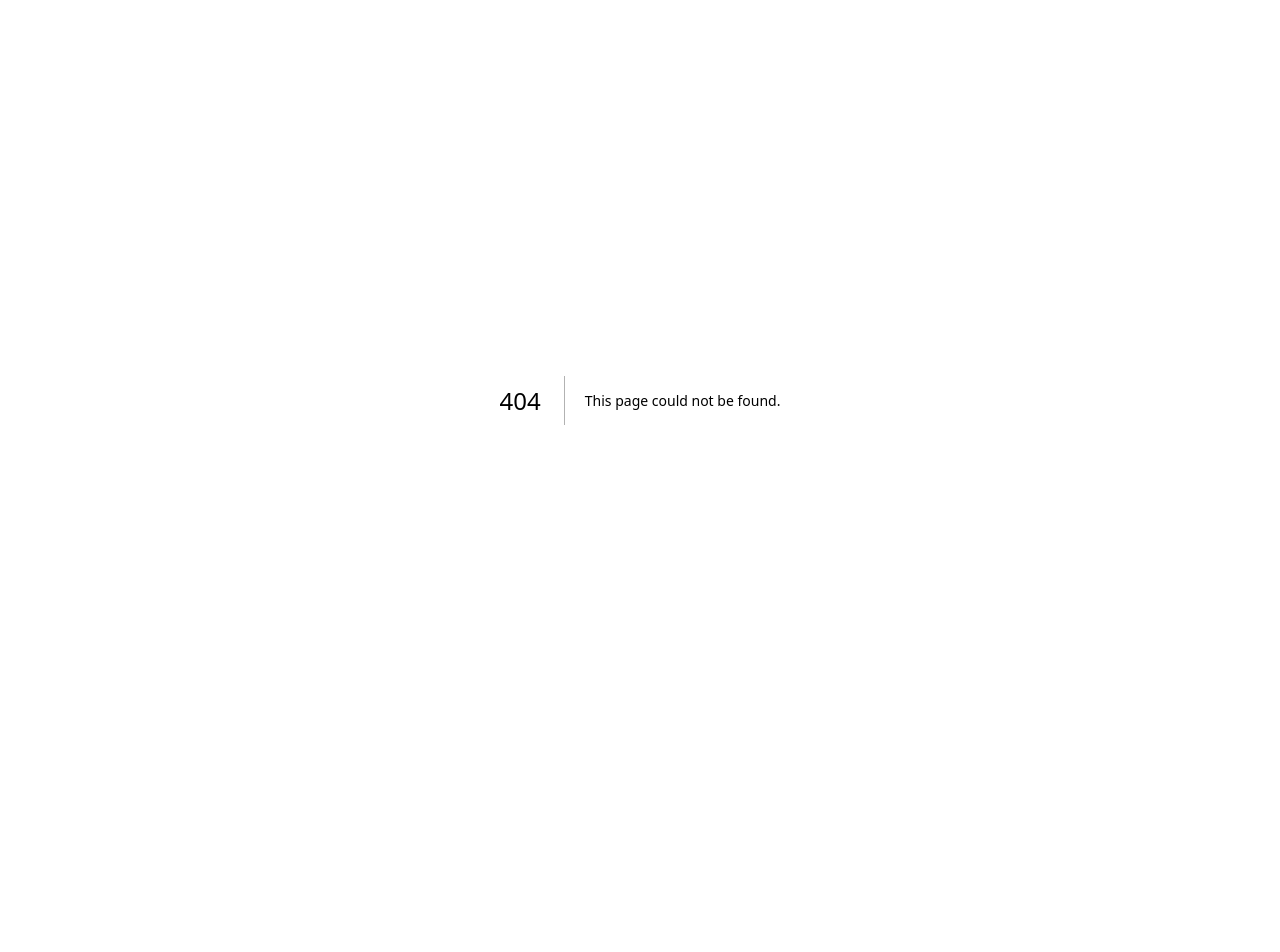
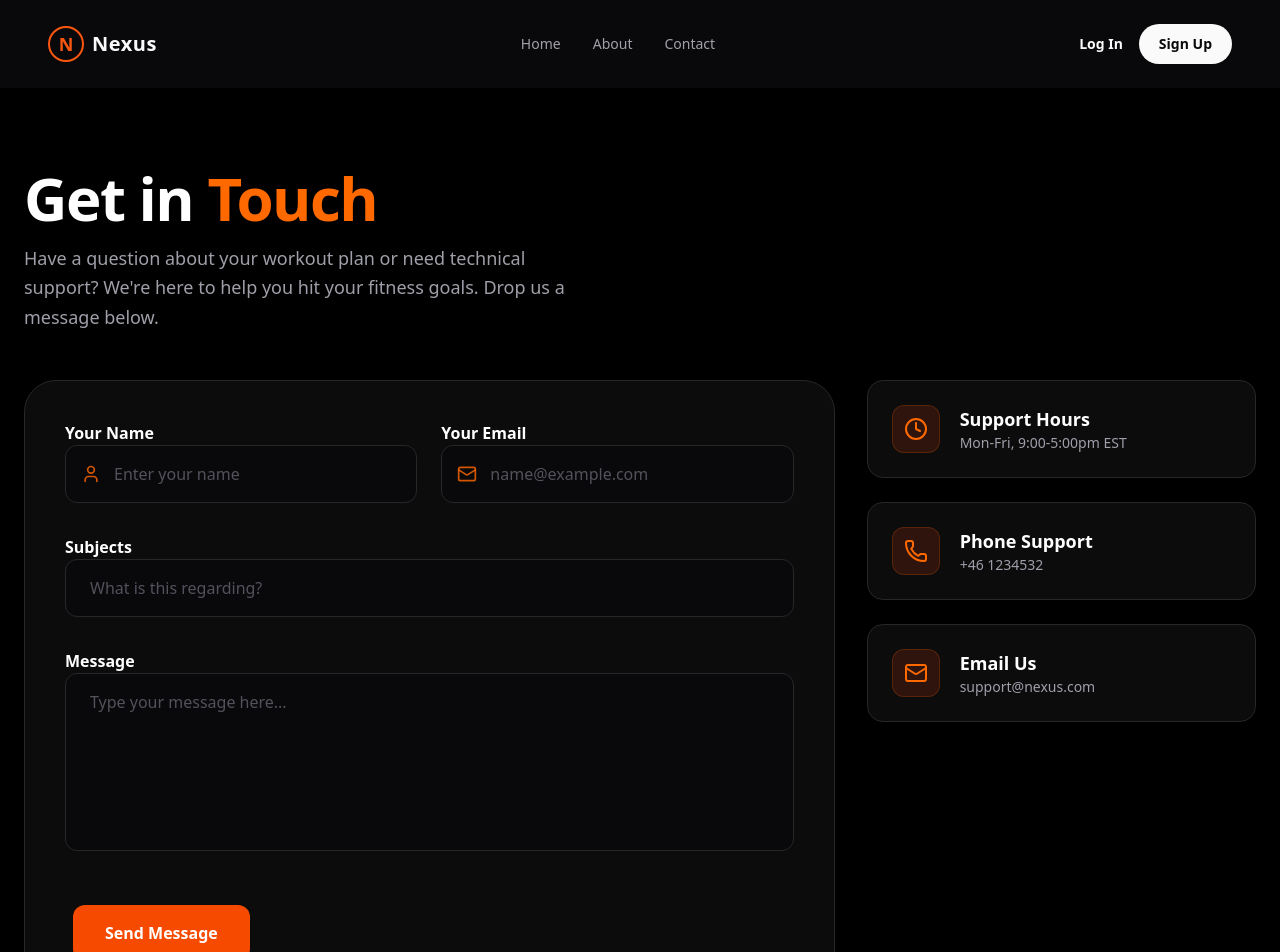
Before and after one commit to Taninwat-55/project2, a Next.js app in the folder frontend/: page /contact in a window 1280 px wide. Before the commit this address had no page. Shown: the top 952 px of the page. Before the commit the page ends 800 px from the top, so only its background shows below. Built offline with nearby package versions, Linux system fonts and the light colour scheme; no server answers.

Commit message:
Contact-Page
Contact page with small user friendly animations.

```diff
--- /dev/null
+++ b/frontend/app/(main)/about/page.tsx
@@ -0,0 +1,9 @@
+import React from 'react'
+
+function page() {
+  return (
+    <div>page</div>
+  )
+}
+
+export default page
--- /dev/null
+++ b/frontend/app/(main)/contact/page.tsx
@@ -0,0 +1,40 @@
+import { ContactForm } from "@/app/components/contact-form";
+import { ContactInfo } from "@/app/components/contact-info";
+import PageTransition from "@/components/page-transition"; // [1] Import the wrapper
+
+export default function ContactPage() {
+  return (
+    <div className="min-h-screen bg-black text-white font-sans selection:bg-orange-500/30">
+
+      {/* [2] Wrap the main content area */}
+      <PageTransition>
+        <main className="max-w-7xl mx-auto px-6 py-12 lg:py-20">
+          {/* Header Section */}
+          <div className="mb-12">
+            <h1 className="text-5xl md:text-6xl font-bold mb-4 tracking-tight">
+              Get in <span className="text-orange-500">Touch</span>
+            </h1>
+            <p className="text-zinc-400 max-w-xl text-lg leading-relaxed">
+              Have a question about your workout plan or need technical support?
+              We&apos;re here to help you hit your fitness goals. Drop us a message below.
+            </p>
+          </div>
+
+          {/* Main Content Grid */}
+          <div className="grid grid-cols-1 lg:grid-cols-3 gap-8">
+            {/* Left: Form */}
+            <div className="lg:col-span-2 bg-zinc-900/50 border border-zinc-800 rounded-[32px] p-6 md:p-10">
+              <ContactForm />
+            </div>
+
+            {/* Right: Info Cards */}
+            <div className="flex flex-col gap-6">
+              <ContactInfo />
+            </div>
+          </div>
+        </main>
+      </PageTransition>
+
+    </div>
+  );
+}
--- /dev/null
+++ b/frontend/app/components/contact-form.tsx
@@ -0,0 +1,134 @@
+"use client";
+
+import { useState } from "react";
+import { User, Mail, CheckCircle2 } from "lucide-react";
+import { motion, AnimatePresence } from "framer-motion"; // Import motion
+
+export function ContactForm() {
+  const [isSubmitted, setIsSubmitted] = useState(false);
+
+  const handleSubmit = (e: React.FormEvent) => {
+    e.preventDefault();
+    setIsSubmitted(true);
+  };
+
+  return (
+    <div className="relative overflow-hidden">
+      <AnimatePresence mode="wait">
+        {isSubmitted ? (
+          /* --- SUCCESS MESSAGE VIEW --- */
+          <motion.div
+            key="success"
+            initial={{ opacity: 0, scale: 0.9, y: 20 }}
+            animate={{ opacity: 1, scale: 1, y: 0 }}
+            exit={{ opacity: 0, scale: 1.1 }}
+            transition={{ duration: 0.4, ease: "easeOut" }}
+            className="flex flex-col items-center justify-center py-10 text-center"
+          >
+            <div className="w-20 h-20 bg-orange-500/20 rounded-full flex items-center justify-center text-orange-500 mb-6">
+              <CheckCircle2 size={40} />
+            </div>
+            <h2 className="text-3xl font-bold text-white mb-2">Message Sent!</h2>
+            <p className="text-zinc-400 max-w-sm mb-8">
+              Thank you for contacting us. We have received your message and will get back to you shortly.
+            </p>
+            <button
+              onClick={() => setIsSubmitted(false)}
+              className="text-orange-500 hover:text-orange-400 font-semibold transition-colors flex items-center gap-2"
+            >
+              Send another message
+            </button>
+          </motion.div>
+        ) : (
+          /* --- FORM VIEW --- */
+          <motion.form
+            key="form"
+            initial={{ opacity: 0, x: -20 }}
+            animate={{ opacity: 1, x: 0 }}
+            exit={{ opacity: 0, x: 20 }}
+            transition={{ duration: 0.3 }}
+            className="space-y-8"
+            onSubmit={handleSubmit}
+          >
+            <div className="grid grid-cols-1 md:grid-cols-2 gap-6">
+              {/* Name Input */}
+              <div className="space-y-3">
+                <label className="text-base font-semibold text-white">Your Name</label>
+                <div className="relative group">
+                  <div className="absolute left-4 top-1/2 -translate-y-1/2 text-orange-500/80 group-focus-within:text-orange-500 transition-colors">
+                    <User size={20} />
+                  </div>
+                  <input
+                    required
+                    type="text"
+                    placeholder="Enter your name"
+                    className="w-full bg-zinc-950 border border-zinc-800 rounded-xl py-4 pl-12 pr-4 text-zinc-300 placeholder:text-zinc-600 focus:outline-none focus:ring-1 focus:ring-orange-500/50 focus:border-orange-500/50 transition-all"
+                  />
+                </div>
+              </div>
+
+              {/* Email Input */}
+              <div className="space-y-3">
+                <label className="text-base font-semibold text-white">Your Email</label>
+                <div className="relative group">
+                  <div className="absolute left-4 top-1/2 -translate-y-1/2 text-orange-500/80 group-focus-within:text-orange-500 transition-colors">
+                    <Mail size={20} />
+                  </div>
+                  <input
+                    required
+                    type="email"
+                    placeholder="name@example.com"
+                    className="w-full bg-zinc-950 border border-zinc-800 rounded-xl py-4 pl-12 pr-4 text-zinc-300 placeholder:text-zinc-600 focus:outline-none focus:ring-1 focus:ring-orange-500/50 focus:border-orange-500/50 transition-all"
+                  />
+                </div>
+              </div>
+            </div>
+
+            {/* Subject Input */}
+            <div className="space-y-3">
+              <label className="text-base font-semibold text-white">Subjects</label>
+              <input
+                required
+                type="text"
+                placeholder="What is this regarding?"
+                className="w-full bg-zinc-950 border border-zinc-800 rounded-xl py-4 px-6 text-zinc-300 placeholder:text-zinc-600 focus:outline-none focus:ring-1 focus:ring-orange-500/50 focus:border-orange-500/50 transition-all"
+              />
+            </div>
+
+            {/* Message Textarea */}
+            <div className="space-y-3">
+              <label className="text-base font-semibold text-white">Message</label>
+              <textarea
+                required
+                rows={6}
+                placeholder="Type your message here..."
+                className="w-full bg-zinc-950 border border-zinc-800 rounded-xl py-4 px-6 text-zinc-300 placeholder:text-zinc-600 focus:outline-none focus:ring-1 focus:ring-orange-500/50 focus:border-orange-500/50 transition-all resize-none"
+              />
+            </div>
+
+            {/* Submit Button */}
+
+<div className="pt-4 pb-2 px-2"> {/* This wrapper provides the "growth zone" */}
+  <motion.button
+    type="submit"
+    // Use scale with a slight Y offset to keep it centered
+    whileHover={{ scale: 1.05 }}
+    whileTap={{ scale: 0.95 }}
+    transition={{
+      type: "spring",
+      stiffness: 400,
+      damping: 25
+    }}
+
+    className="bg-orange-600 text-white font-bold py-4 px-8 rounded-xl w-full md:w-auto transform-gpu origin-center"
+  >
+    Send Message
+  </motion.button>
+</div>
+
+          </motion.form>
+        )}
+      </AnimatePresence>
+    </div>
+  );
+}
--- /dev/null
+++ b/frontend/app/components/contact-info.tsx
@@ -0,0 +1,43 @@
+import { Clock, Phone, Mail } from "lucide-react";
+
+export function ContactInfo() {
+  const cards = [
+    {
+      icon: Clock,
+      title: "Support Hours",
+      content: "Mon-Fri, 9:00-5:00pm EST",
+    },
+    {
+      icon: Phone,
+      title: "Phone Support",
+      content: "+46 1234532",
+    },
+    {
+      icon: Mail,
+      title: "Email Us",
+      content: "support@nexus.com",
+    },
+  ];
+
+  return (
+    <>
+      {cards.map((card, index) => (
+        <div
+          key={index}
+          className="bg-zinc-900/50 border border-zinc-800 p-6 rounded-2xl flex items-center gap-5 hover:border-zinc-700 transition-colors group"
+        >
+          {/* Icon Box */}
+          <div className="w-12 h-12 rounded-xl bg-orange-900/30 flex items-center justify-center shrink-0 border border-orange-500/20 group-hover:border-orange-500/50 transition-colors">
+            <card.icon className="w-6 h-6 text-orange-500" />
+          </div>
+
+          {/* Text Info */}
+          <div>
+            <h3 className="text-white font-bold text-lg">{card.title}</h3>
+            <p className="text-zinc-400 text-sm">{card.content}</p>
+          </div>
+        </div>
+      ))}
+    </>
+  );
+}
--- /dev/null
+++ b/frontend/components/page-transition.tsx
@@ -0,0 +1,19 @@
+"use client";
+
+import { motion, AnimatePresence } from "framer-motion";
+
+export default function PageTransition({ children }: { children: React.ReactNode }) {
+  return (
+    <motion.div
+      initial={{ opacity: 0, y: 15 }}    // Starts slightly lower and invisible
+      animate={{ opacity: 1, y: 0 }}     // Slides up to its position and fades in
+      exit={{ opacity: 0, y: -15 }}      // Fades out and slides up when leaving
+      transition={{
+        duration: 0.4,
+        ease: [0.22, 1, 0.36, 1]         // Custom "Cubic Bezier" for a premium feel
+      }}
+    >
+      {children}
+    </motion.div>
+  );
+}
--- a/frontend/package.json
+++ b/frontend/package.json
@@ -13,6 +13,7 @@
   "dependencies": {
     "@supabase/ssr": "^0.8.0",
     "@supabase/supabase-js": "^2.87.3",
+    "framer-motion": "^12.24.8",
     "lucide-react": "^0.562.0",
     "next": "16.0.8",
     "react": "19.2.1",
```
Also changed, not shown: 1 other file (tests, documents, lock files or other folders).
